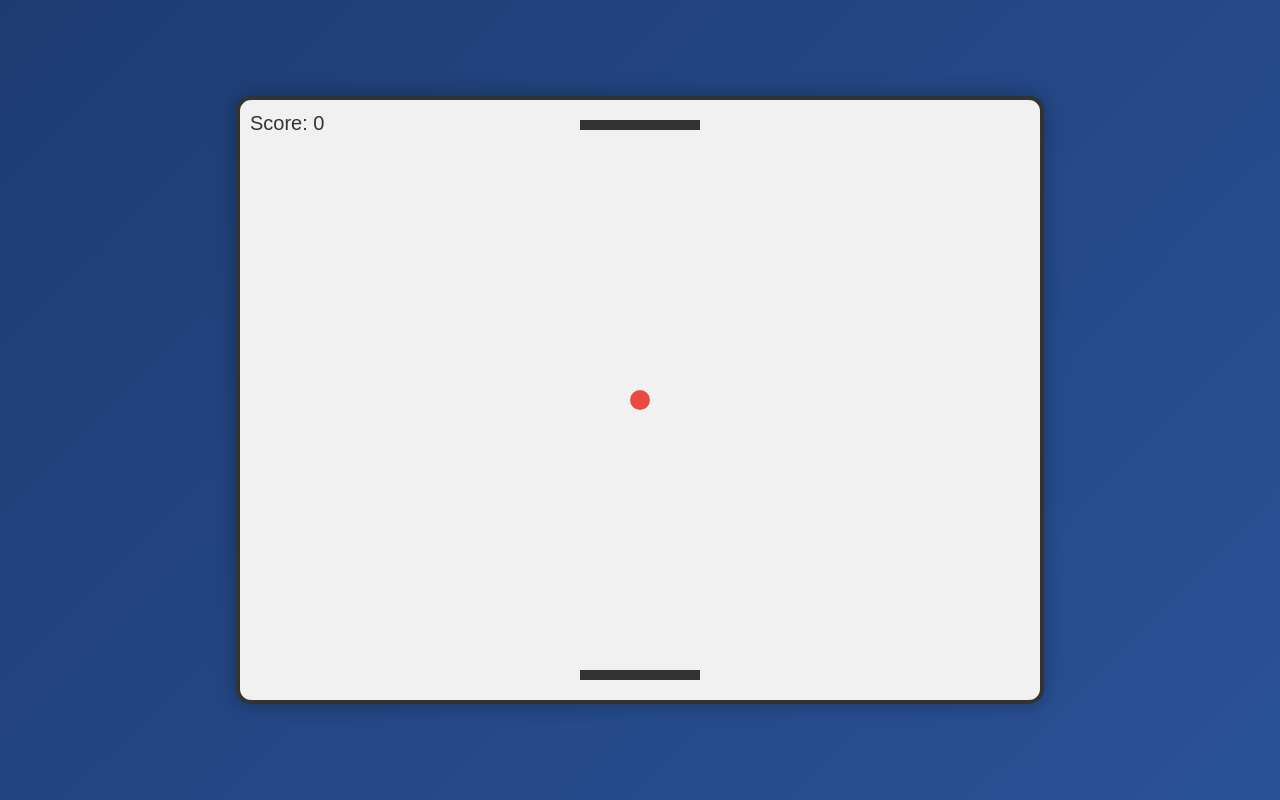
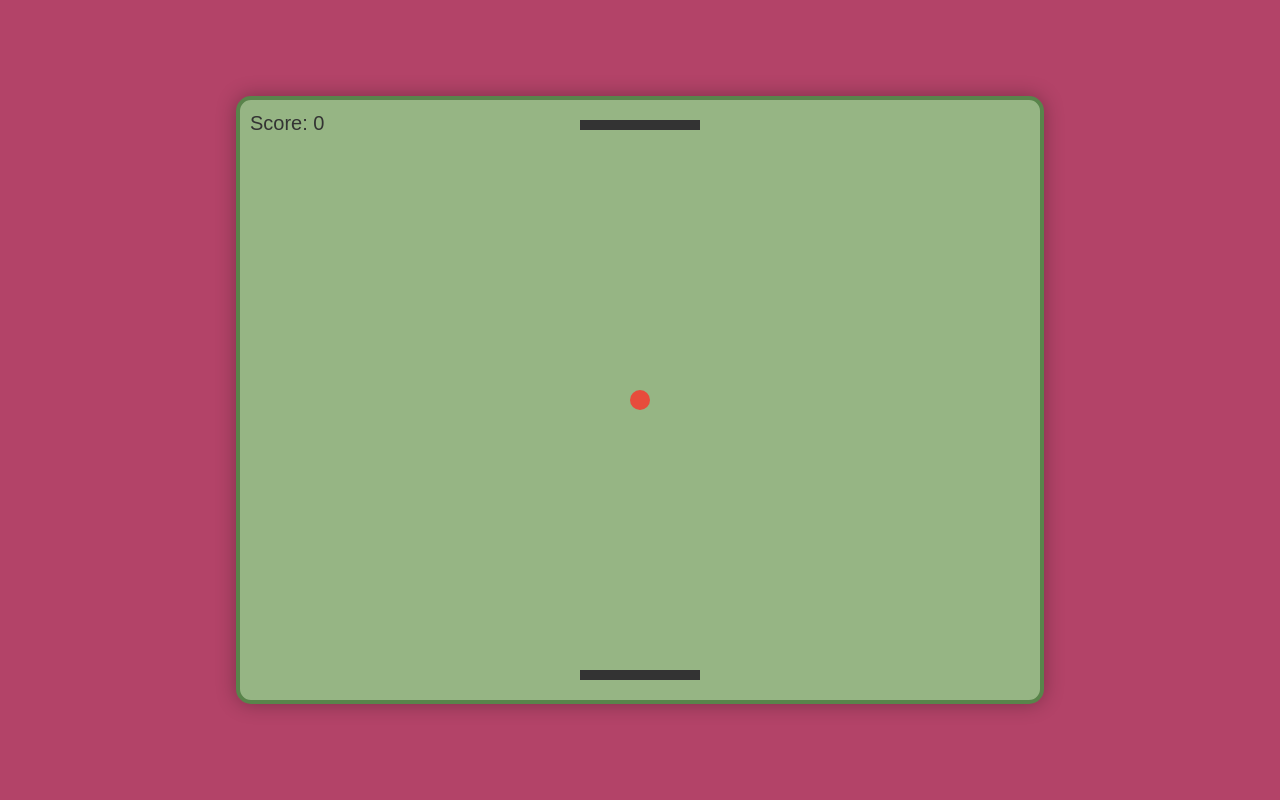
Before and after one commit to RathodFahim/ping-pong-pi, a website built with Parcel: page index.html in a window 1280 px wide. Built offline with nearby package versions, Linux system fonts and the light colour scheme.

Commit message:
Ping Pong Game

```diff
--- a/src/styles.css
+++ b/src/styles.css
@@ -2,7 +2,8 @@
 body {
   margin: 0;
   padding: 0;
-  background: linear-gradient(135deg, #1e3c72, #2a5298);
+  /* background: linear-gradient(135deg, #1e3c72, #2a5298); */
+  background: rgb(179, 67, 104);
   display: flex;
   justify-content: center;
   align-items: center;
@@ -12,8 +13,8 @@ body {
 
 /* Canvas Styles */
 canvas {
-  background: #f1f1f1;
-  border: 4px solid #333;
+  background: #96b584;
+  border: 4px solid #59844b;
   border-radius: 15px;
   box-shadow: 0 0 20px rgba(0, 0, 0, 0.3);
 }
```
